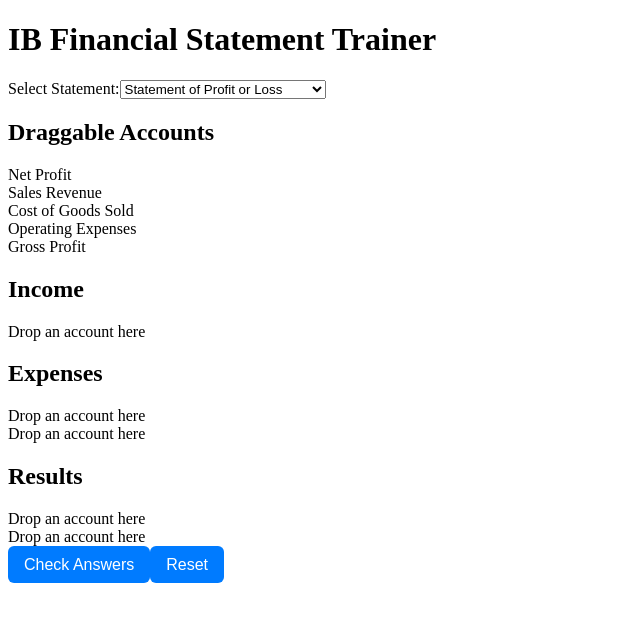
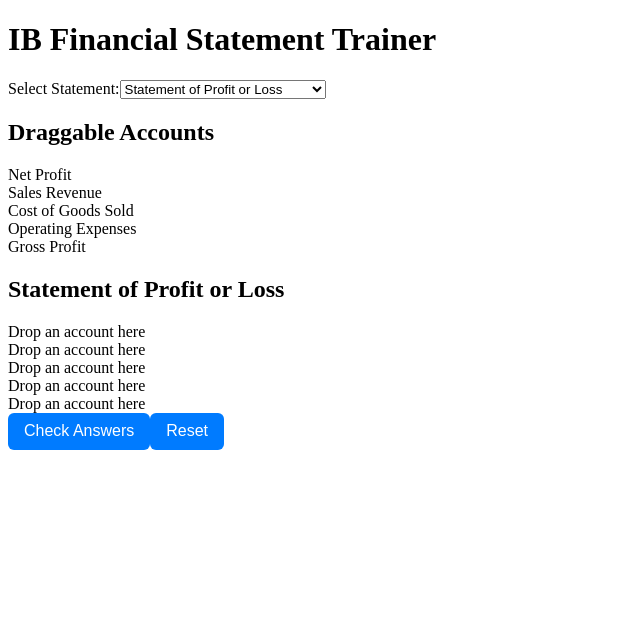
Before and after one commit to joncook1/financial-sorting-tool, a React (Create React App) app: page / in a window 1280 px wide. Shown: the top 622 px of the page, without its empty margins (0-640 px from the left). Built offline with nearby package versions, Linux system fonts and the light colour scheme.

Commit message:
Update App.js

```diff
--- a/src/App.js
+++ b/src/App.js
@@ -1,5 +1,6 @@
 import { useState } from "react";
 import { DndContext, useDraggable, useDroppable } from "@dnd-kit/core";
+import { motion, AnimatePresence } from "framer-motion";
 
 const statements = {
   "Statement of Profit or Loss": [
@@ -33,12 +34,11 @@ const subsections = {
   "Statement of Financial Position": {
     "Assets": ["Non-current Assets", "Current Assets", "Total Assets"],
     "Liabilities": ["Current Liabilities", "Long-term Liabilities"],
-    "Equity": ["Share Capital", "Retained Profit", "Equity"]
+    "Equity": ["Share Capital", "Retained Profit", "Equity"],
+    "Summary": ["Net Assets"]
   },
   "Statement of Profit or Loss": {
-    "Income": ["Sales Revenue"],
-    "Expenses": ["Cost of Goods Sold", "Operating Expenses"],
-    "Results": ["Gross Profit", "Net Profit"]
+    "": ["Sales Revenue", "Cost of Goods Sold", "Gross Profit", "Operating Expenses", "Net Profit"]
   },
   "Cash Flow Forecast": {
     "": ["Opening Balance", "Cash Inflows", "Cash Outflows", "Net Cash Flow", "Closing Balance"]
@@ -49,15 +49,17 @@ function DraggableItem({ id, children }) {
   const { attributes, listeners, setNodeRef, transform } = useDraggable({ id });
   const style = transform ? { transform: `translate(${transform.x}px, ${transform.y}px)` } : undefined;
   return (
-    <div
+    <motion.div
       ref={setNodeRef}
       style={style}
       {...listeners}
       {...attributes}
       className="p-3 bg-white shadow-md border rounded-lg mb-3 cursor-grab hover:shadow-lg transition text-center"
+      whileHover={{ scale: 1.05 }}
+      whileTap={{ scale: 0.95 }}
     >
       {children}
-    </div>
+    </motion.div>
   );
 }
 
@@ -65,24 +67,45 @@ function DroppableSlot({ id, current, showCorrect }) {
   const { isOver, setNodeRef } = useDroppable({ id });
   const isCorrect = current === id;
   return (
-    <div
+    <motion.div
       ref={setNodeRef}
       className={`rounded-lg p-3 h-20 flex flex-col justify-center items-center mb-3 transition border-2 text-center font-medium text-gray-800 ${
         isOver ? 'border-blue-400 bg-blue-50' : 'border-gray-200 bg-gray-50'
       }`}
+      initial={{ opacity: 0, y: 10 }}
+      animate={{ opacity: 1, y: 0 }}
+      exit={{ opacity: 0 }}
     >
       {current ? (
-        <div>{current}</div>
+        <motion.div layout>{current}</motion.div>
       ) : (
         <div className="text-sm text-gray-400 italic">Drop an account here</div>
       )}
-      {showCorrect && !isCorrect && current && (
-        <div className="text-sm text-red-600 mt-1">Correct: {id}</div>
+      {showCorrect && (
+        <AnimatePresence>
+          {!isCorrect && current && (
+            <motion.div
+              className="text-sm text-red-600 mt-1"
+              initial={{ opacity: 0 }}
+              animate={{ opacity: 1 }}
+              exit={{ opacity: 0 }}
+            >
+              Correct: {id}
+            </motion.div>
           )}
-      {showCorrect && isCorrect && current && (
-        <div className="text-sm text-green-600 mt-1">✅ Correct</div>
+          {isCorrect && current && (
+            <motion.div
+              className="text-sm text-green-600 mt-1"
+              initial={{ opacity: 0 }}
+              animate={{ opacity: 1 }}
+              exit={{ opacity: 0 }}
+            >
+              ✅ Correct
+            </motion.div>
           )}
-    </div>
+        </AnimatePresence>
+      )}
+    </motion.div>
   );
 }
 
@@ -109,7 +132,7 @@ export default function App() {
 
   return (
     <DndContext onDragEnd={handleDragEnd}>
-      <div className="p-6 max-w-6xl mx-auto font-sans">
+      <div className="p-6 max-w-3xl mx-auto font-sans">
         <h1 className="text-3xl font-bold mb-6 text-center">IB Financial Statement Trainer</h1>
 
         <div className="mb-8 text-center">
@@ -128,21 +151,25 @@ export default function App() {
           </select>
         </div>
 
-        <div className="grid grid-cols-2 gap-10">
-          <div>
+        <div className="mb-10">
           <h2 className="text-xl font-semibold mb-4 border-b pb-2">Draggable Accounts</h2>
-            <div className="bg-gray-50 border rounded-lg p-4">
+          <div className="bg-gray-50 border rounded-lg p-4 grid grid-cols-2 gap-4">
             {draggableItems.map((item) => (
               <DraggableItem key={item} id={item}>{item}</DraggableItem>
             ))}
           </div>
         </div>
 
+        <div className="bg-white border rounded-lg p-6 shadow">
+          <h2 className="text-2xl font-semibold text-center mb-4">{mode}</h2>
           <div>
             {modeSubsections &&
               Object.entries(modeSubsections).map(([sectionTitle, sectionItems]) => (
-                <div key={sectionTitle} className="bg-white border rounded-lg p-4 mb-6 shadow-sm">
-                  {sectionTitle && <h2 className="text-lg font-semibold mb-3 text-gray-800 border-b pb-2">{sectionTitle}</h2>}
+                <div key={sectionTitle} className="mb-6">
+                  {sectionTitle && (
+                    <h3 className="text-lg font-bold mb-2 border-b pb-1 text-gray-700">{sectionTitle}</h3>
+                  )}
+                  <div className="flex flex-col gap-2">
                     {sectionItems.map((itemLabel) => (
                       <DroppableSlot
                         key={itemLabel}
@@ -151,6 +178,7 @@ export default function App() {
                         showCorrect={submitted}
                       />
                     ))}
+                  </div>
                 </div>
               ))}
           </div>
```
Lines whose indentation alone changed are shown as unchanged.
